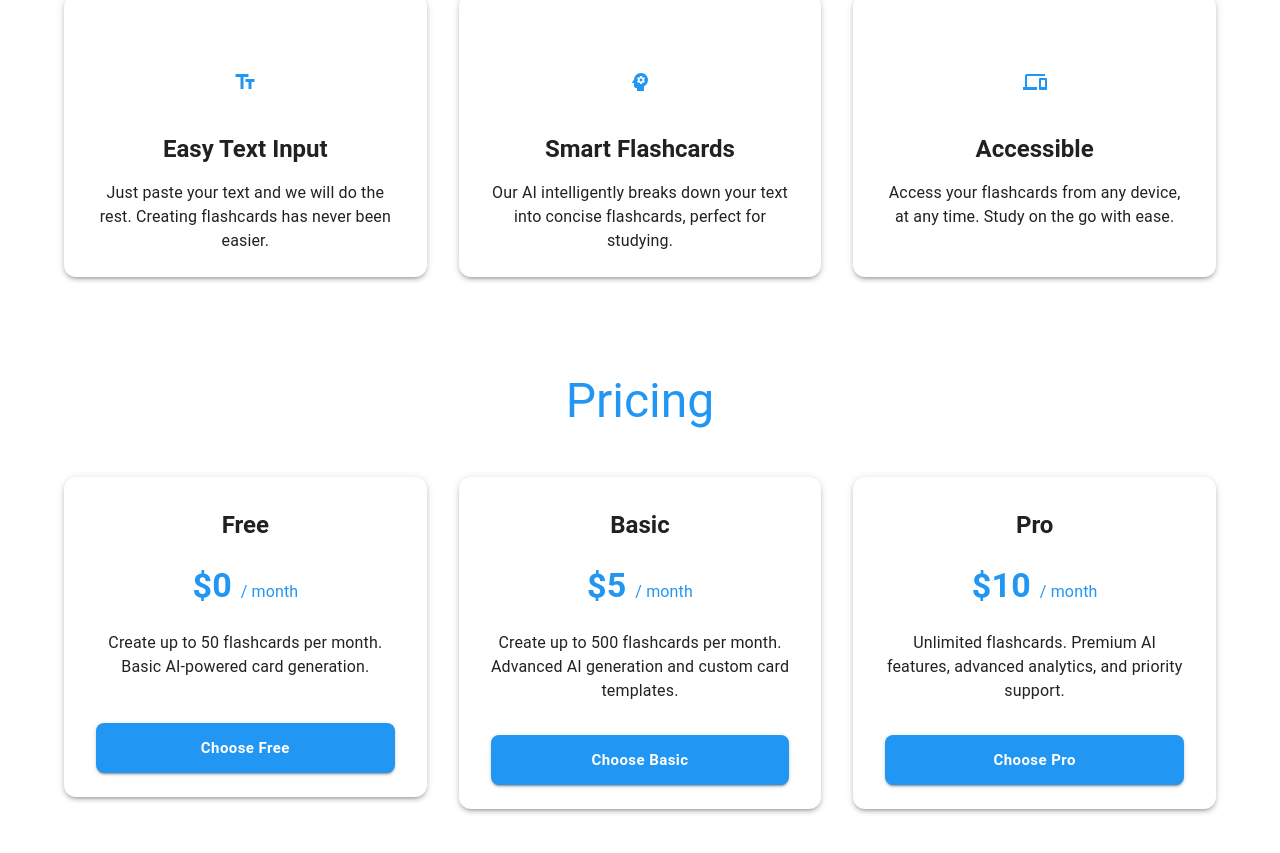
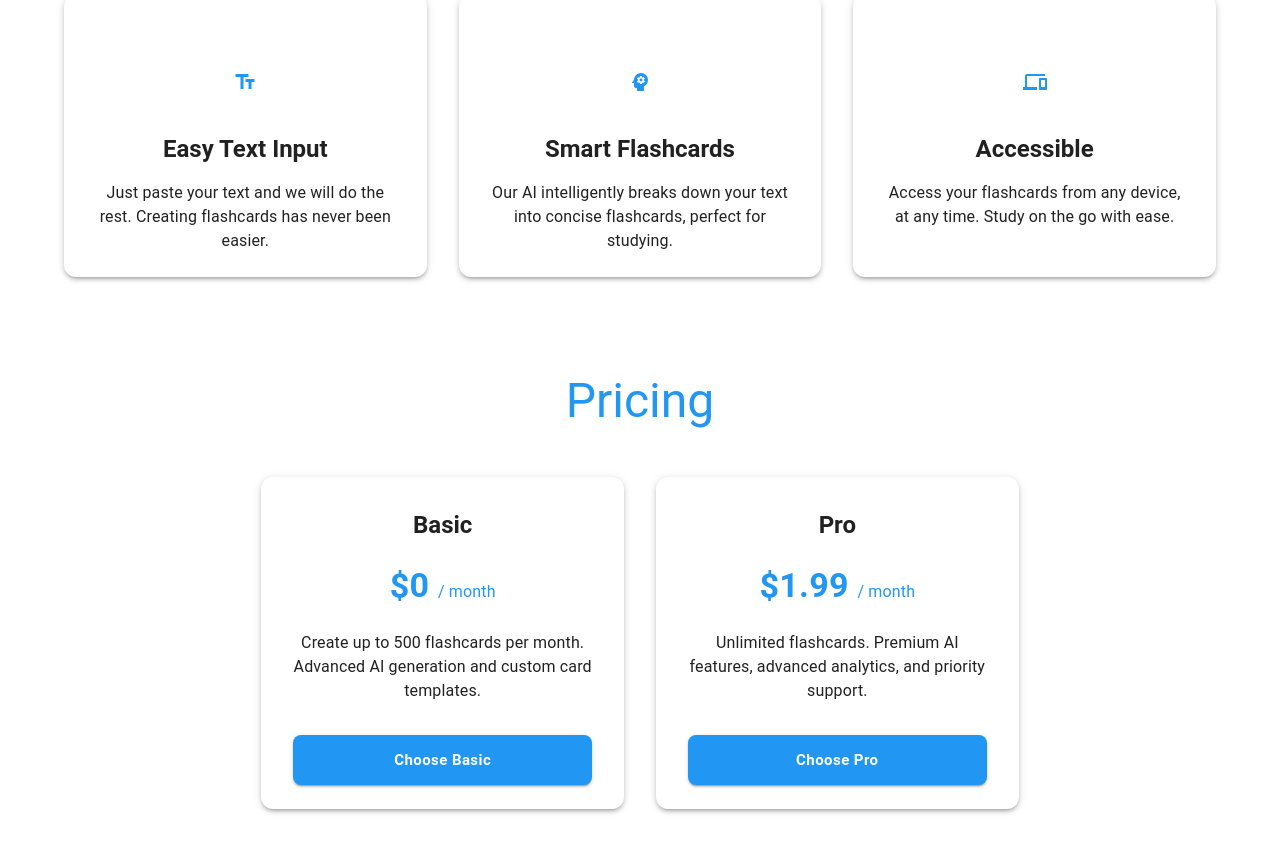
Before and after one commit to andrewalson/recallect, a Next.js app: page / in a window 1280 px wide. Shown: the part 705-1558 px from the top of the page. Built offline with nearby package versions, Linux system fonts and the light colour scheme; no server answers.

Commit message:
Profile subscription model update

```diff
--- a/app/api/checkout_sessions/route.js
+++ b/app/api/checkout_sessions/route.js
@@ -19,9 +19,9 @@ export async function POST(req) {
 
   let amount;
   if (subscriptionLevel === "price_basic") {
-    amount = 5;
+    amount = 0;
   } else if (subscriptionLevel === "price_pro") {
-    amount = 10;
+    amount = 1.99;
   } else {
     console.log(
       NextResponse.json({ error: "Invalid price ID" }, { status: 400 })
@@ -43,7 +43,7 @@ export async function POST(req) {
                   : "Pro Subscription",
             },
             unit_amount: formatAmountForStripe(
-              subscriptionLevel === "price_basic" ? 5 : 10,
+              subscriptionLevel === "price_basic" ? 0 : 1.99,
               "usd"
             ),
             recurring: {
--- a/app/page.js
+++ b/app/page.js
@@ -213,9 +213,8 @@ export default function Home() {
             <Typography variant="h3" gutterBottom color="primary" mb={6}>Pricing</Typography>
             <Grid container spacing={4} justifyContent="center">
               {[
-                { title: "Free", price: "$0", description: "Create up to 50 flashcards per month. Basic AI-powered card generation.", priceId: 'free' },
-                { title: "Basic", price: "$5", description: "Create up to 500 flashcards per month. Advanced AI generation and custom card templates.", priceId: 'price_basic' },
-                { title: "Pro", price: "$10", description: "Unlimited flashcards. Premium AI features, advanced analytics, and priority support.", priceId: 'price_pro' },
+                { title: "Basic", price: "$0", description: "Create up to 500 flashcards per month. Advanced AI generation and custom card templates.", priceId: 'price_basic' },
+                { title: "Pro", price: "$1.99", description: "Unlimited flashcards. Premium AI features, advanced analytics, and priority support.", priceId: 'price_pro' },
               ].map((plan, index) => (
                 <Grid item xs={12} sm={6} md={4} key={index}>
                   <Card elevation={3}>
```
